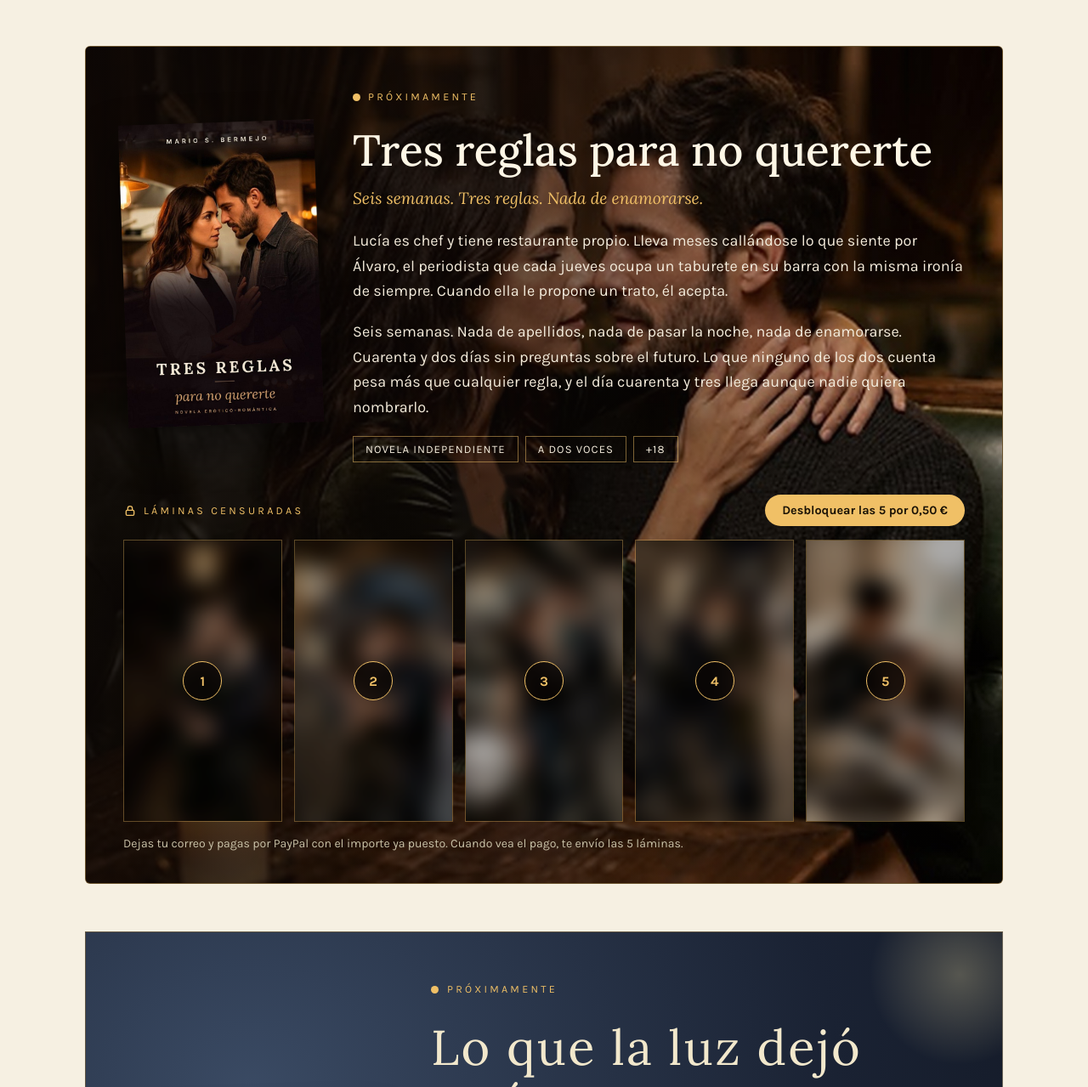
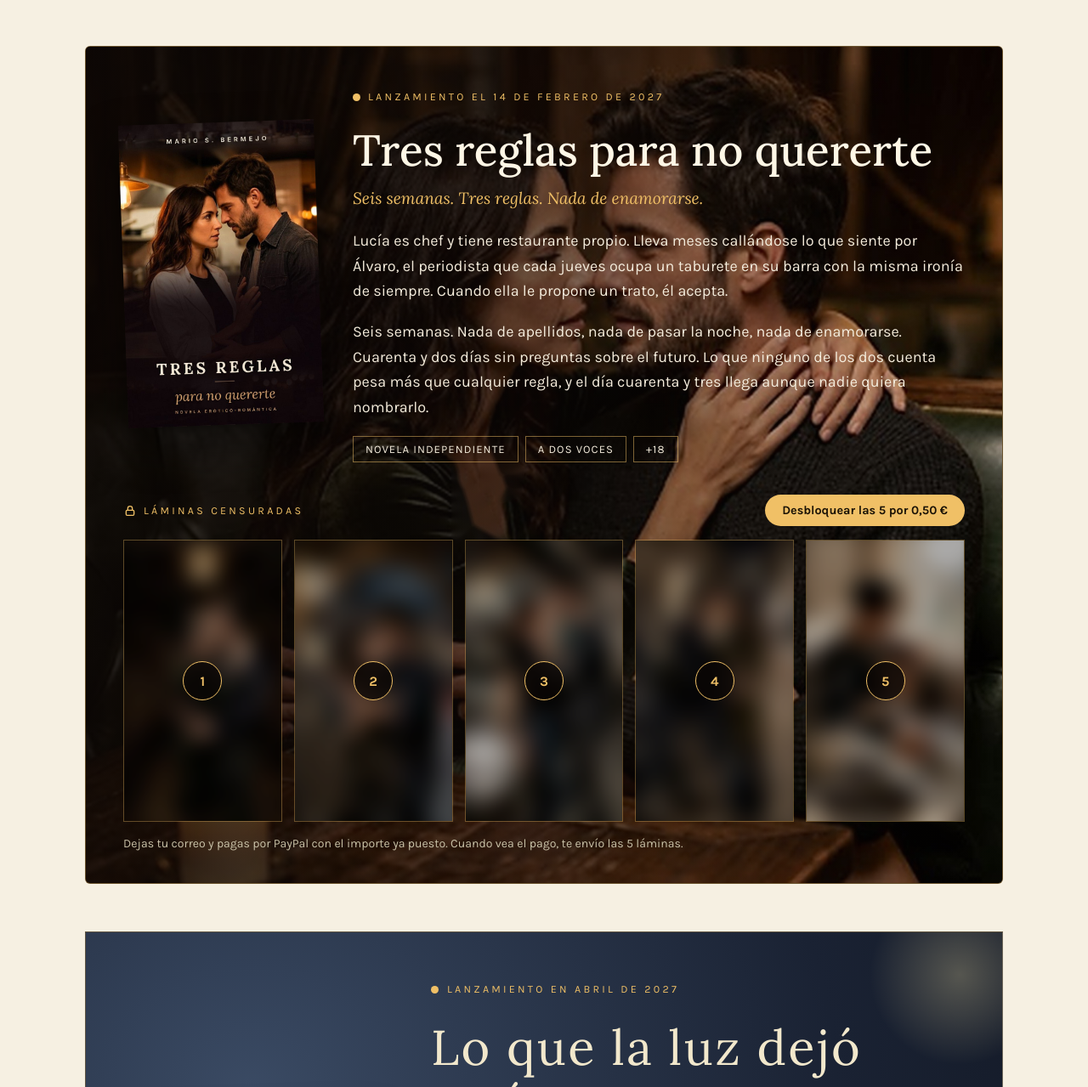
Before and after one commit to mariosanber-alt/la-estanteria-infinita, a plain HTML site: page index.html in a window 1280 px wide. Shown: the part 1981-3260 px from the top of the page at 85% size. Drawn offline with Linux system fonts and the light colour scheme.

Commit message:
Fechas de lanzamiento: Ordal 25 dic, Tres reglas 14 feb 2027, Lo que la luz dejo atras abril 2027, Un vecino de mas 2027
Co-Authored-By: Claude Sonnet 5.5 <noreply@anthropic.com>

```diff
--- a/index.html
+++ b/index.html
@@ -91,7 +91,7 @@
   <aside class="soon" id="proximamente" aria-label="Próximamente: Cuentas de Ordal">
     <div class="soon-cover"><img src="img/cuentas-de-ordal.jpg" alt="Portada de Cuentas de Ordal" loading="lazy"></div>
     <div class="soon-text">
-      <p class="soon-flag"><span></span>Lanzamiento en diciembre de 2026</p>
+      <p class="soon-flag"><span></span>Lanzamiento el 25 de diciembre de 2026</p>
       <h2>Cuentas de Ordal</h2>
       <p class="soon-tag">En el valle de Ordal, todo favor tiene un precio, y alguien de tu sangre lo paga.</p>
       <p>Cada martes, la notaria abre el libro. Quien pide, firma. Y en una letra que no es de nadie, el libro anota quién paga: siempre un pariente de sangre, siempre con años de vida. Inés lleva treinta años guardándolo, hasta que una niña de siete años amanece con las manos de una anciana.</p>
@@ -141,7 +141,7 @@
     <div class="tr-main">
       <div class="tr-cover"><img src="img/tres-reglas.jpg" alt="Portada de Tres reglas para no quererte" loading="lazy"></div>
       <div class="tr-text">
-        <p class="tr-flag"><span></span>Próximamente</p>
+        <p class="tr-flag"><span></span>Lanzamiento el 14 de febrero de 2027</p>
         <h2>Tres reglas para no quererte</h2>
         <p class="tr-tag">Seis semanas. Tres reglas. Nada de enamorarse.</p>
         <p>Lucía es chef y tiene restaurante propio. Lleva meses callándose lo que siente por Álvaro, el periodista que cada jueves ocupa un taburete en su barra con la misma ironía de siempre. Cuando ella le propone un trato, él acepta.</p>
@@ -174,7 +174,7 @@
   <aside class="soon luz" id="lo-que-la-luz-dejo-atras" aria-label="Próximamente: Lo que la luz dejó atrás">
     <div class="soon-cover"><img src="img/lo-que-la-luz-dejo-atras.jpg" alt="Portada de Lo que la luz dejó atrás" loading="lazy"></div>
     <div class="soon-text">
-      <p class="soon-flag"><span></span>Próximamente</p>
+      <p class="soon-flag"><span></span>Lanzamiento en abril de 2027</p>
       <h2>Lo que la luz dejó atrás</h2>
       <p class="soon-tag">En Vallormes, todo deja un eco de luz. Clara lleva ocho años aprendiendo a leerlos, y ahora tiene que leer el de su propia familia.</p>
       <p>Clara Casals vuelve al pueblo que dejó hace quince años para enterrar a su abuela. Es perito ecoísta: reconstruye con su placa los restos de luz que deja cualquier suceso lo bastante intenso, la clase de prueba que aseguradoras y juzgados aceptan cuando ya no queda nadie para contarlo de otra manera. No ha vuelto a trabajar. Solo a despedirse.</p>
@@ -193,7 +193,7 @@
   <aside class="soon vecino" id="un-vecino-de-mas" aria-label="Próximamente: Un vecino de más">
     <div class="soon-cover"><img src="img/un-vecino-de-mas.jpg" alt="Portada de Un vecino de más" loading="lazy"></div>
     <div class="soon-text">
-      <p class="soon-flag"><span></span>Próximamente</p>
+      <p class="soon-flag"><span></span>Próximamente · 2027</p>
       <h2>Un vecino de más</h2>
       <p class="soon-tag">Veintitrés vecinos. Uno más, y ya no habrá quien cuente.</p>
       <p>Navalsarda tiene veintitrés vecinos, diecinueve chimeneas encendidas y un pino con veinticuatro marcas. Nuria Oterino, técnica del Instituto Nacional de Estadística, llega con una misión de oficio: depurar el padrón de un pueblo de Soria que lleva años cobrando por habitantes que no viven allí.</p>
```
